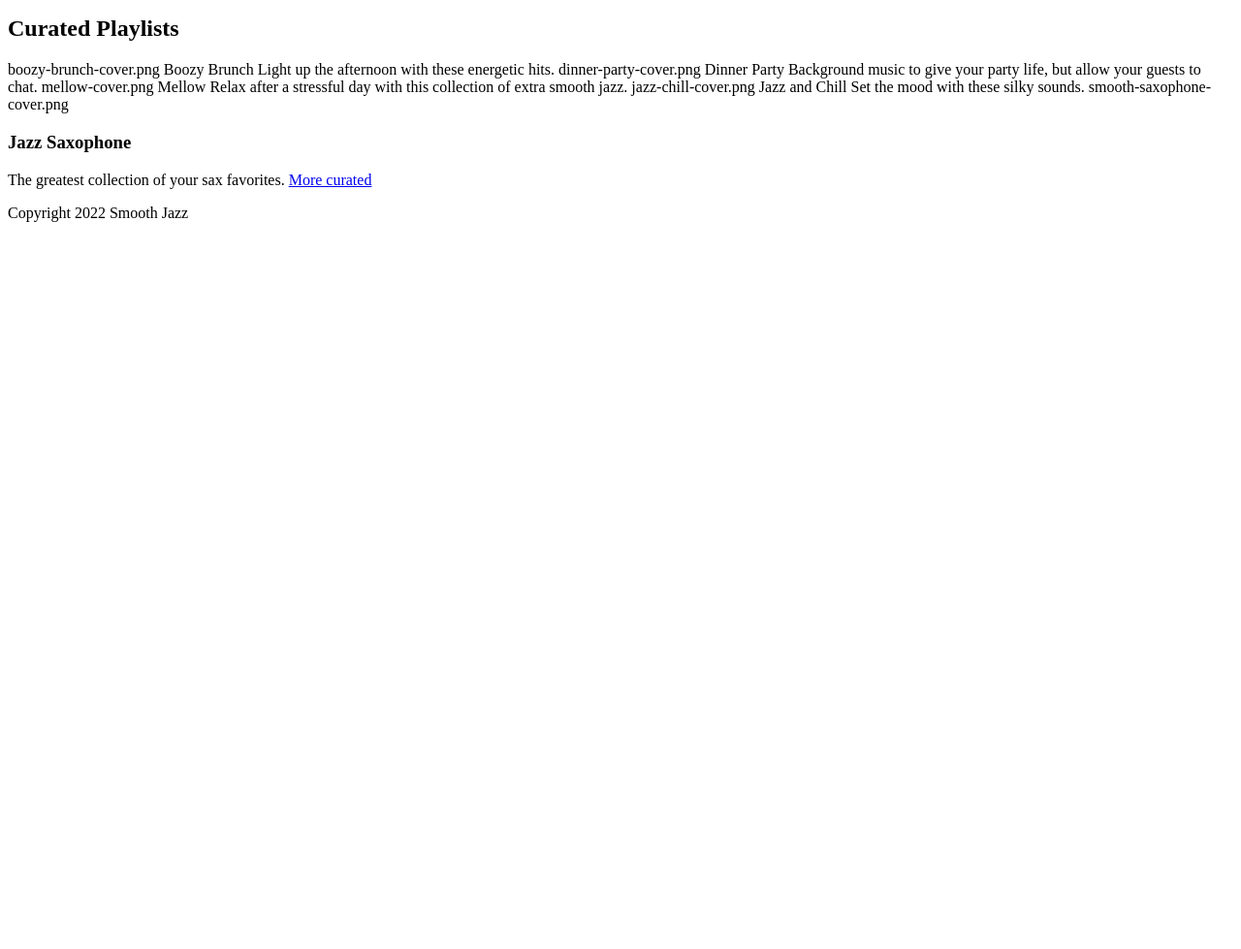
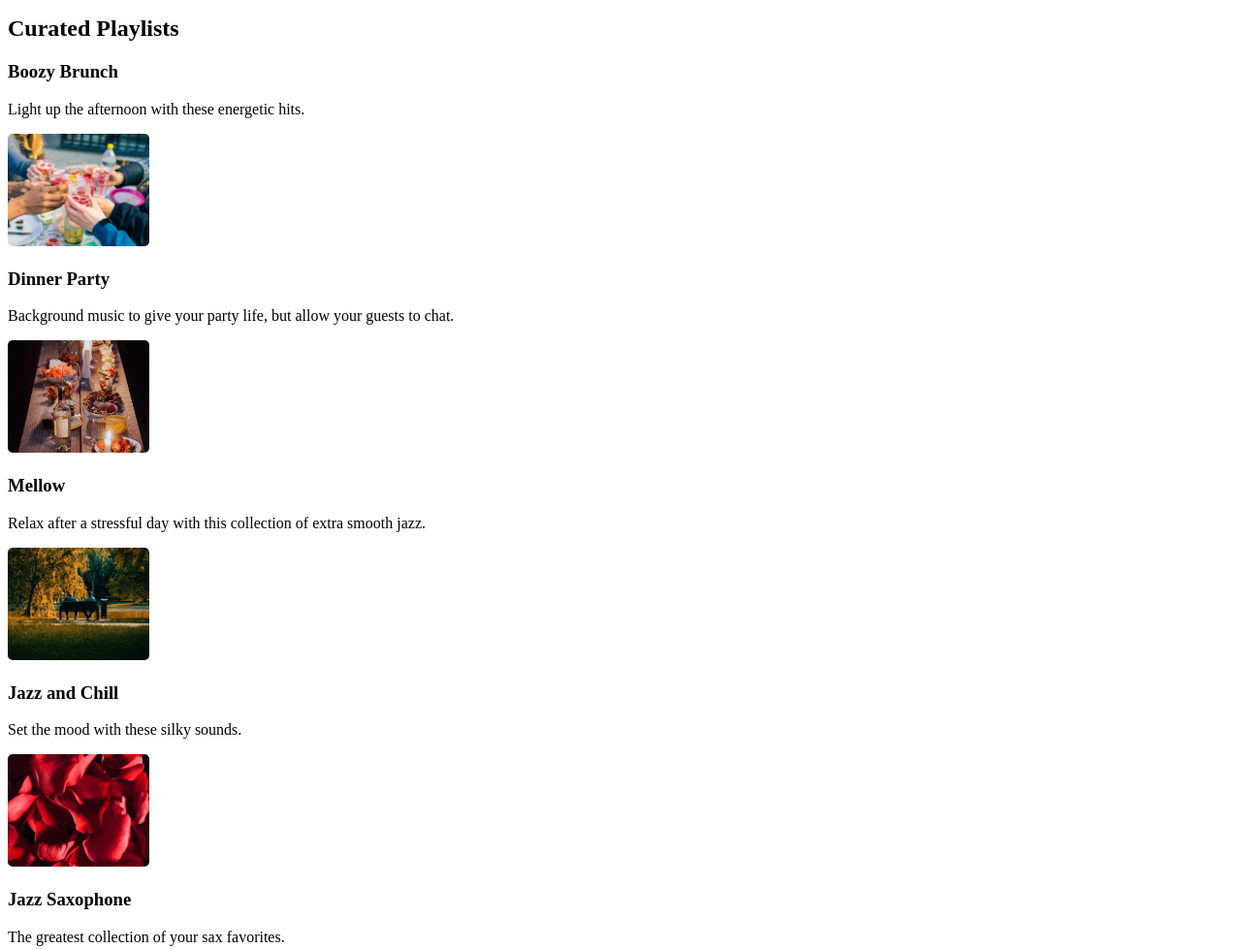
Before and after one commit to ddgoods1/streamingMedia, a plain HTML site: page index.html in a window 1280 px wide. Shown: the part 597-1576 px from the top of the page at 97% size. Before the commit the page ends 842 px from the top, so only its background shows below. Drawn offline with Linux system fonts and the light colour scheme.

Commit message:
updated html
added images and section

```diff
--- a/index.html
+++ b/index.html
@@ -93,32 +93,49 @@
 
         All your playlists
          </section>
-         <section>
-        <h2>Curated Playlists</h2>
-        boozy-brunch-cover.png
-        Boozy Brunch
-        Light up the afternoon with these energetic hits.
-
-        dinner-party-cover.png
-        Dinner Party
-        Background music to give your party life, but allow your guests to chat.
-
-        mellow-cover.png
-        Mellow
-        Relax after a stressful day with this collection of extra smooth jazz.
-
-        jazz-chill-cover.png
-        Jazz and Chill
-        Set the mood with these silky sounds.
-
-        smooth-saxophone-cover.png
-        <h3 class="position">Jazz Saxophone</h3>
-        The greatest collection of your sax favorites.
-
-        <a href="#Curated" class="buttonspurple">More curated</a>
-    </section>
+         <section id="curated" class="mainsections">
+                <h2 class="sectiontitle">Curated Playlists</h2>
+                <div class="scroll yourcurated">
+                    <section class="indplaylist cpsubcolor">
+                        <div>
+                        <h3 class="position">Boozy Brunch</h3>
+                        <footer><p class="position">Light up the afternoon with these energetic hits.</p> </footer>
+                        </div>
+                    <img class="position" src="/images/boozy-brunch-cover.png" alt="boozy-brunch-cover">
+                    </section>
+                    <section class="indplaylist cpsubcolor">
+                        <div>
+                        <h3 class="position">Dinner Party</h3>
+                        <footer><p class="position">Background music to give your party life, but allow your guests to chat.</p> </footer>
+                        </div>
+                    <img class="position" src="/images/dinner-party-cover.png" alt="dinner-party-cover">
+                    </section>
+                    <section class="indplaylist cpsubcolor">
+                        <div>
+                        <h3 class="position">Mellow</h3>
+                        <footer><p class="position">Relax after a stressful day with this collection of extra smooth jazz.</p> </footer>
+                        </div>
+                    <img class="position" src="/images/mellow-cover.png" alt="mellow-cover">
+                    </section>
+                    <section class="indplaylist cpsubcolor">
+                        <div>
+                        <h3 class="position">Jazz and Chill</h3>
+                        <footer><p class="position">Set the mood with these silky sounds.</p> </footer>
+                        </div>
+                    <img class="position" src="/images/jazz-chill-cover.png" alt="jazz-chill-cover">
+                    </section>
+                    <section class="indplaylist cpsubcolor">
+                        <div>
+                        <h3 class="position">Jazz Saxophone</h3>
+                        <footer><p class="position">The greatest collection of your sax favorites.</p> </footer>
+                        </div>
+                    <img class="position" src="/images/smooth-saxophone-cover.png" alt="smoothsax">
+                    </section>
+                </div>
+                <a href="#Curated" class="buttonspurple">More curated</a>
+            </section>
     </main>
     <footer> <p>Copyright 2022 Smooth Jazz</p></footer>
-
+</body>
 
     </html>
```
